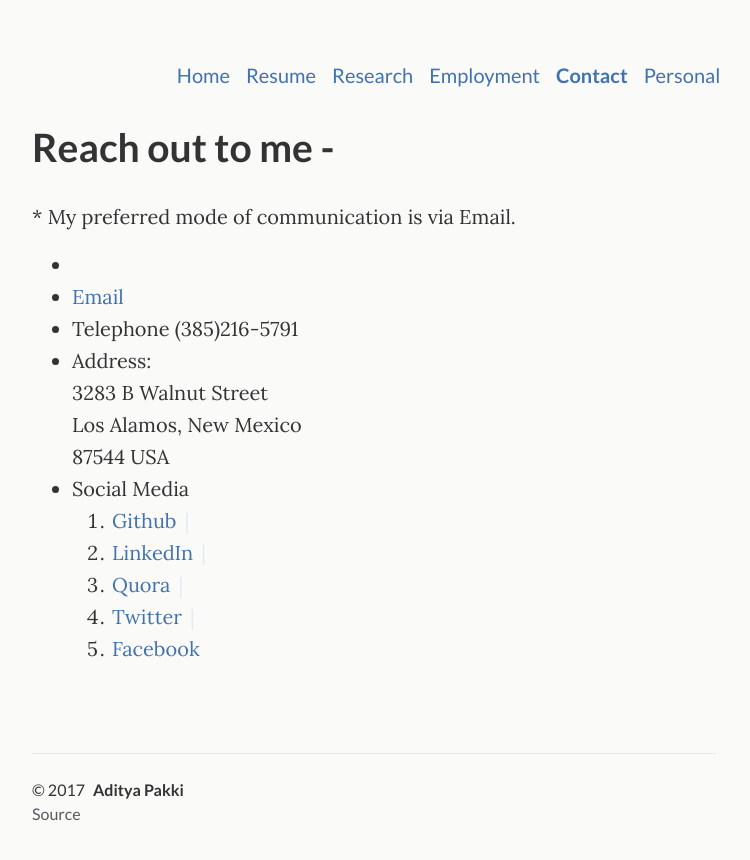
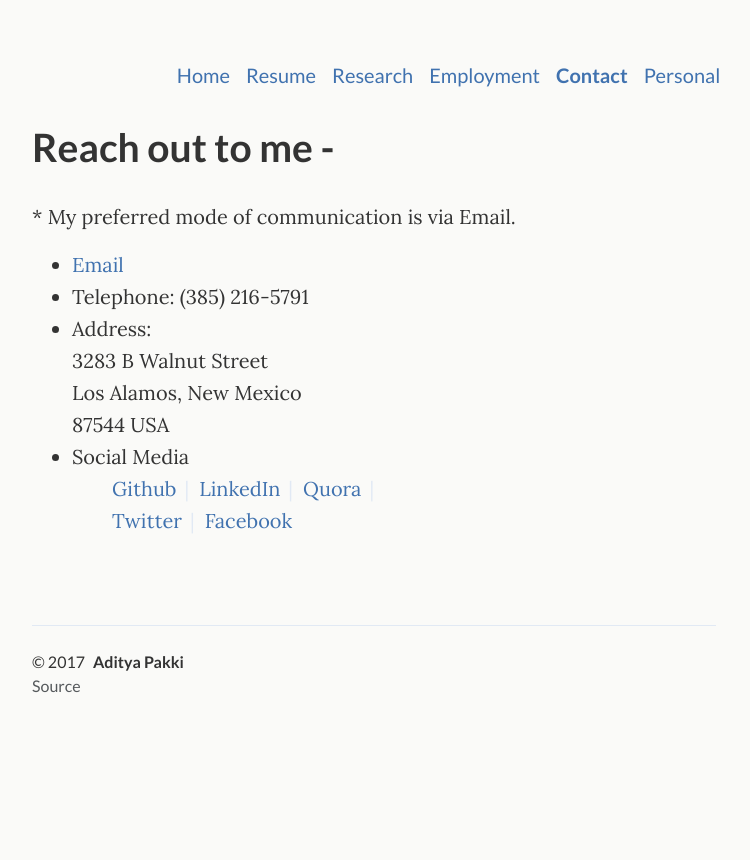
Before and after one commit to adityapakki/adityapakki.github.io, a Jekyll site: the page built from _pages/contact.html, in a window 1280 px wide. Shown: the top 860 px of the page, without its empty margins (266-1016 px from the left). Built offline with Jekyll 4.4.1, drawn with Linux system fonts in a browser that asks for light colours.

```diff
--- a/_pages/contact.html
+++ b/_pages/contact.html
@@ -8,12 +8,10 @@
 * My preferred mode of communication is via Email.
 <p>
 <ul>
-  <li>
     {% if site.email %}
     <li><a href="mailto:{{ site.email }}">Email</a></li>
     {% endif %}
-  </li>
-  <li> Telephone (385)216-5791 </li>
+  <li> Telephone: (385) 216-5791 </li>
   <li> Address:</br> 3283 B Walnut Street </br>
                     Los Alamos, New Mexico </br>
                     87544 USA
@@ -21,8 +19,7 @@
   <li> Social Media
     <div class="site-links">
       <div class="site-contact">
-        <ol>
-
+        <ul>
           {% if site.github_username %}
           <li><a target="_blank" rel="external" href="https://github.com/{{ site.github_username }}">Github</a></li>
           {% endif %}
@@ -42,7 +39,7 @@
           {% if site.facebook_username %}
           <li><a target="_blank" rel="external" href="https://facebook.com/{{ site.facebook_username }}">Facebook</a></li>
           {% endif %}
-        </ol>
+        </ul>
       </div>
     </div>
   </li>
--- a/_sass/_site.scss
+++ b/_sass/_site.scss
@@ -144,6 +144,7 @@
 .site-contact li,
 .site-source li {
 
+  display: inline-block;
   &:not(:last-child)::after {
     content: '|';
     color: $brand-light-color;
```
